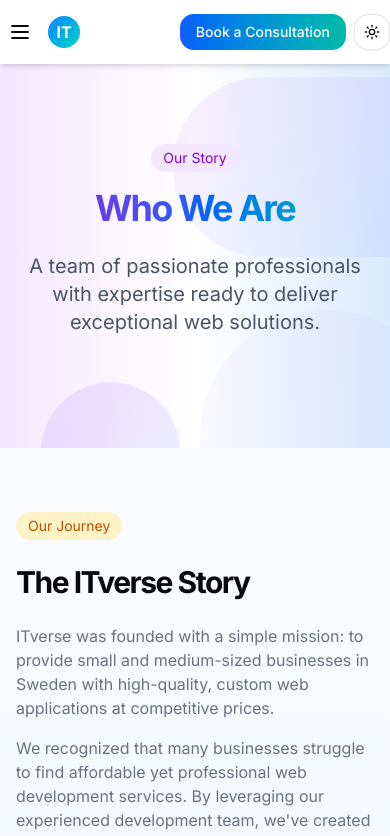
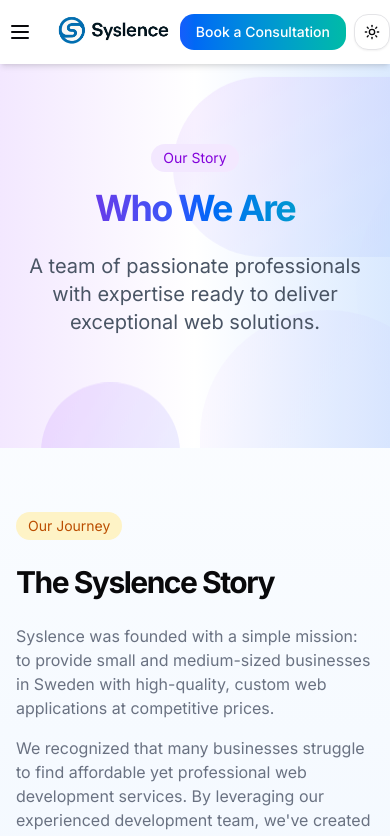
Before and after one commit to Devildk384/ITverse, a Next.js app: page /who-we-are in a window 390 px wide. Shown: the top 836 px of the page. Built offline with nearby package versions, Linux system fonts and the light colour scheme.

Commit message:
name changedto company syslence

```diff
--- a/src/app/layout.tsx
+++ b/src/app/layout.tsx
@@ -10,7 +10,7 @@
 const inter = Inter({ subsets: ["latin"] });
 
 export const metadata: Metadata = {
-  title: "ITverse- Custom Web Applications",
+  title: "Syslence- Custom Web Applications",
   description:
     "Custom web application systems for small and medium-sized businesses in Sweden",
 };
--- a/src/app/page.tsx
+++ b/src/app/page.tsx
@@ -96,7 +96,7 @@
                 <div className="absolute bottom-0 left-0 h-20 w-20 bg-gradient-to-tr from-blue-600/20 to-teal-500/20 rounded-tr-3xl"></div>
                 <Image
                   src={HeroImage}
-                  alt="ITverse Dashboard"
+                  alt="Syslence Dashboard"
                   className="w-full h-auto"
                   width={600}
                   height={500}
@@ -688,7 +688,7 @@
                 ))}
               </div>
               <p className="text-gray-600 dark:text-gray-400 italic">
-                &quot;ITverse delivered exactly what we needed.
+                &quot;Syslence delivered exactly what we needed.
                 Their team understood our business requirements perfectly and
                 created a custom solution that has significantly improved our
                 operations.&quot;
@@ -717,7 +717,7 @@
                 ))}
               </div>
               <p className="text-gray-600 dark:text-gray-400 italic">
-                &quot;Working with ITverse was a pleasure from start
+                &quot;Working with Syslence was a pleasure from start
                 to finish. Their communication was excellent, and they delivered
                 our project on time and within budget. Highly recommended!&quot;
               </p>
@@ -745,7 +745,7 @@
                 ))}
               </div>
               <p className="text-gray-600 dark:text-gray-400 italic">
-                &quot;The booking system ITverse created for our
+                &quot;The booking system Syslence created for our
                 healthcare practice has transformed how we manage appointments.
                 Our staff and patients love it, and it&apos;s saved us countless
                 hours.&quot;
--- a/src/app/who-we-are/page.tsx
+++ b/src/app/who-we-are/page.tsx
@@ -67,11 +67,11 @@
                 Our Journey
               </div>
               <h2 className="text-3xl font-bold tracking-tighter sm:text-4xl">
-                The ITverse Story
+                The Syslence Story
               </h2>
               <div className="space-y-4 text-gray-500 dark:text-gray-400">
                 <p>
-                  ITverse was founded with a simple mission: to
+                  Syslence was founded with a simple mission: to
                   provide small and medium-sized businesses in Sweden with
                   high-quality, custom web applications at competitive prices.
                 </p>
--- a/src/components/main-nav.tsx
+++ b/src/components/main-nav.tsx
@@ -8,6 +8,8 @@
 import { Button } from "@/components/ui/button";
 import { cn } from "@/lib/utils";
 import { ToggleTheme } from "./theme-toggle";
+import LogoImage from "@/public/logo.webp";
+import Image from "next/image";
 
 export function MainNav() {
   const [isMenuOpen, setIsMenuOpen] = useState(false);
@@ -24,12 +26,13 @@
             {isMenuOpen ? <X size={24} /> : <Menu size={24} />}
           </button>
           <Link href="/" className="flex items-center space-x-2">
-            <div className="h-8 w-8 rounded-full bg-gradient-to-br from-blue-500 to-teal-400 flex items-center justify-center text-white font-bold">
-              IT
-            </div>
-            <span className="font-bold text-xl hidden sm:inline-block">
-              ITverse
-            </span>
+            <Image
+                  src={LogoImage}
+                  alt="Syslence Logo"
+                  className="w-full h-auto"
+                  width={180}
+                  height={60}
+                />
           </Link>
         </div>
 
--- a/src/components/site-footer.tsx
+++ b/src/components/site-footer.tsx
@@ -11,7 +11,7 @@
               <div className="h-8 w-8 rounded-full bg-gradient-to-br from-blue-500 to-teal-400 flex items-center justify-center text-white font-bold">
                 IT
               </div>
-              <span className="font-bold text-xl">ITverse</span>
+              <span className="font-bold text-xl">Syslence</span>
             </Link>
             <p className="text-sm text-gray-500 dark:text-gray-400">
               Custom web application systems for small and medium-sized
@@ -128,7 +128,7 @@
 
         <div className="border-t border-blue-200 mt-8 pt-8 flex flex-col md:flex-row justify-between items-center">
           <p className="text-sm text-gray-500 dark:text-gray-400">
-            © 2025 ITverse. All rights reserved.
+            © 2025 Syslence. All rights reserved.
           </p>
           <div className="flex items-center gap-4 mt-4 md:mt-0">
             <Link
```
Also changed, not shown: src/public/logo.webp (added), 1 other file (tests, documents, lock files or other folders).
